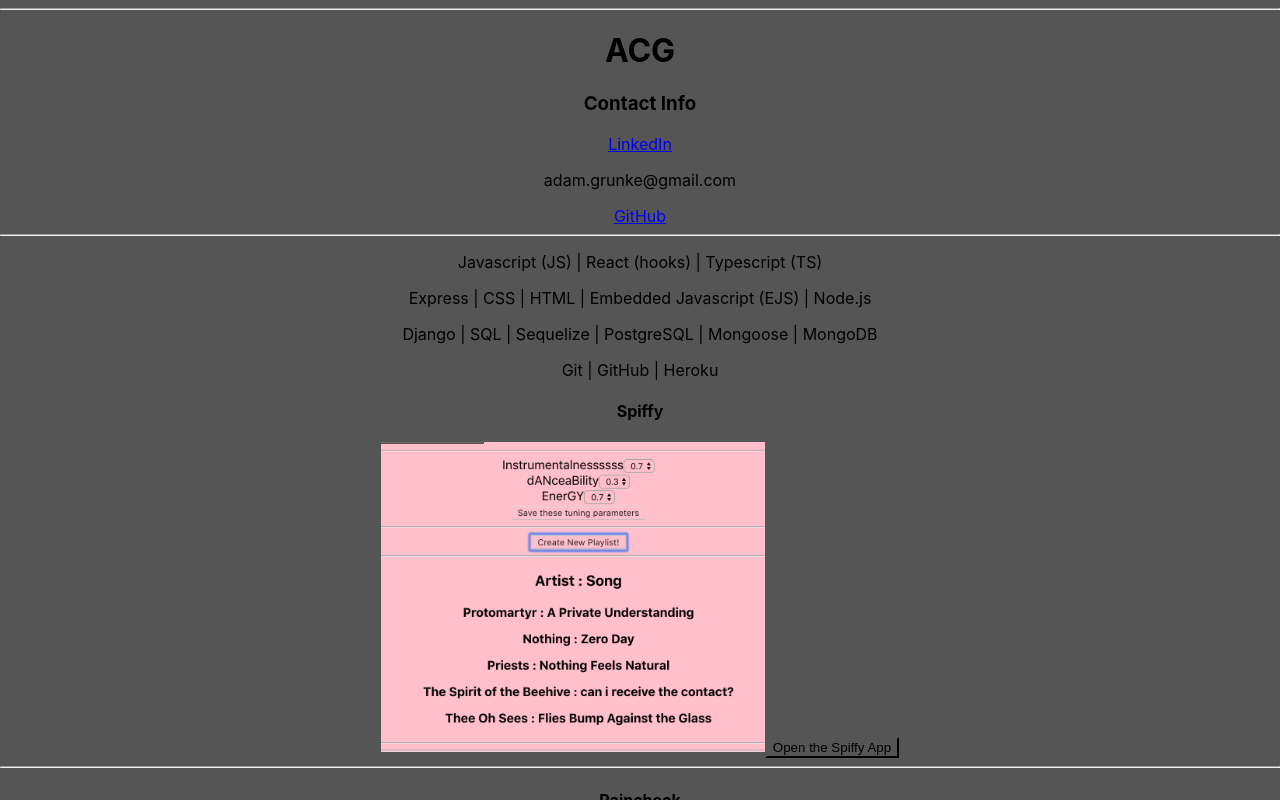
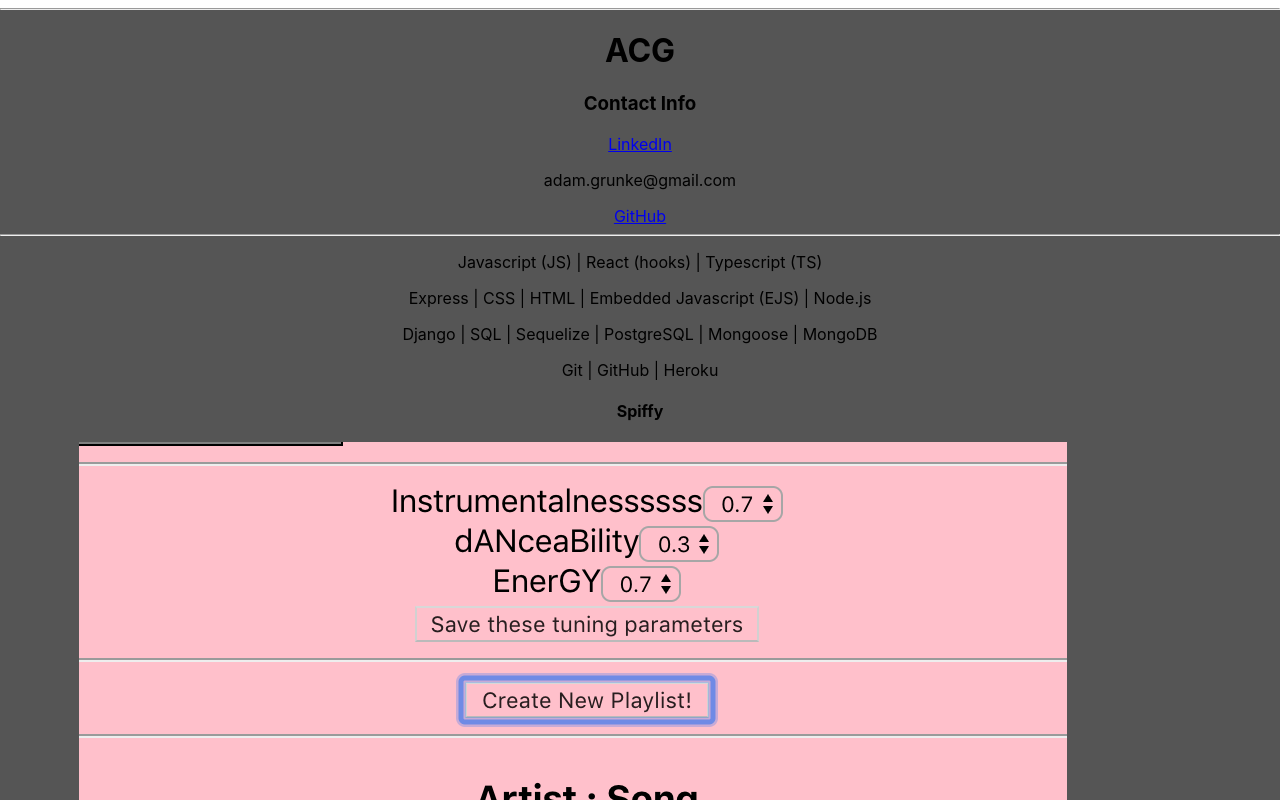
Before and after one commit to adamgrunke/portfolio-react-typescript, a React (Create React App) app: page / in a window 1280 px wide. Shown: the top 800 px of the page. Built offline with nearby package versions, Linux system fonts and the light colour scheme.

Commit message:
adding separate style files for components. In process

```diff
--- a/src/App.tsx
+++ b/src/App.tsx
@@ -1,5 +1,5 @@
 import React from 'react';
-import './App.css';
+import './style/App.css';
 import MyDetails from './components/MyDetails';
 import AllApps from './components/AllApps';
 
--- a/src/components/Spiffy.tsx
+++ b/src/components/Spiffy.tsx
@@ -1,5 +1,7 @@
 import React from 'react';
 import spiffyImg from '../img/spiffy.png';
+// import '../style';
+
 
 const Spiffy: React.FC = () => {
 
--- a/src/App.css
+++ b/src/style/App.css
@@ -1,8 +1,7 @@
-* {
-  background-color: #555
-}
 .App {
   text-align: center;
+  background-color: #555
+
 }
 
 .App-logo {
@@ -34,7 +33,3 @@
     transform: rotate(360deg);
   }
 }
-
-.app-image {
-  width: 30%;
-}
--- /dev/null
+++ b/src/style/ProjectComponent.css
@@ -0,0 +1,7 @@
+.webapp {
+    border: 3px solid lawngreen;
+}
+
+.app-image {
+    width: 30%;
+}
```
